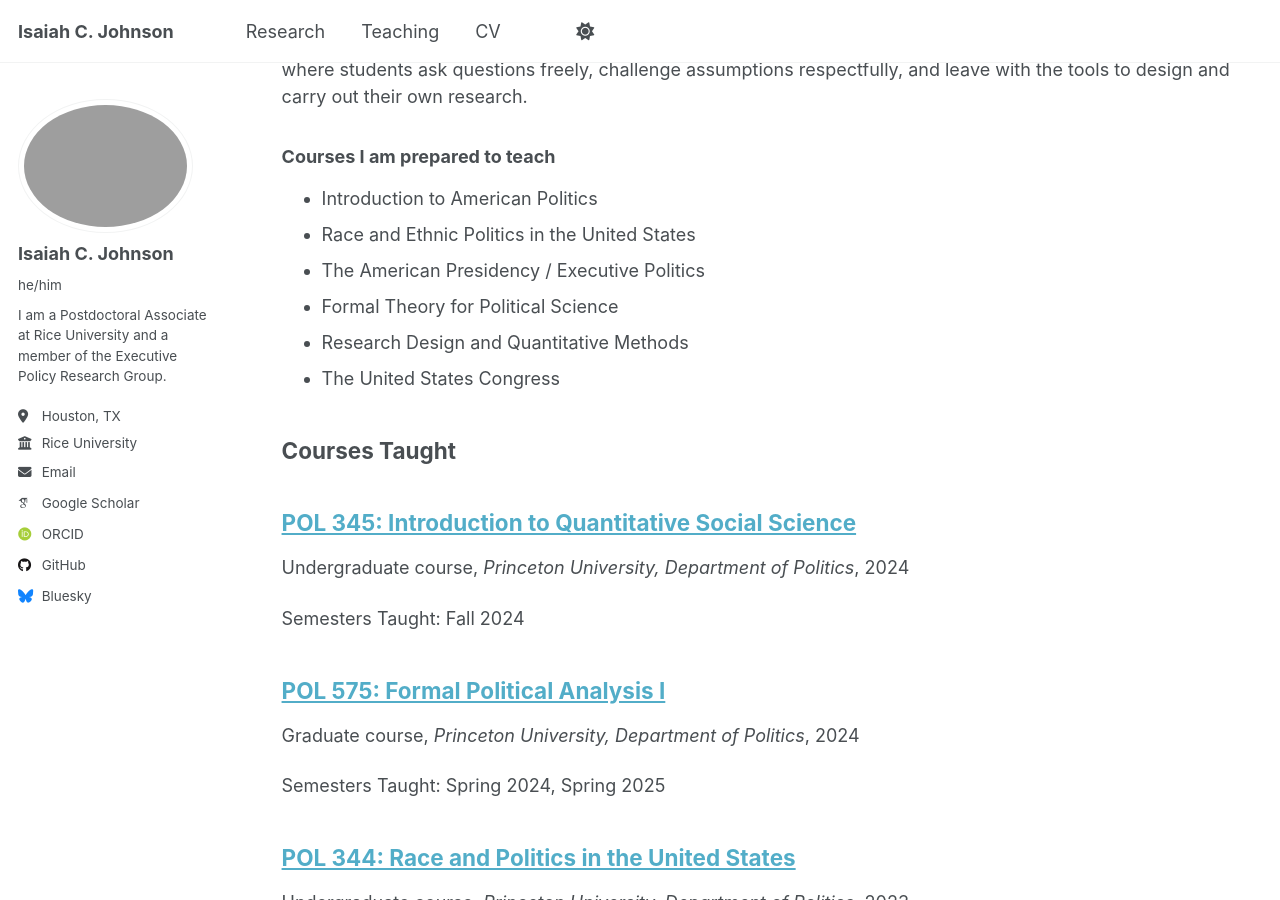
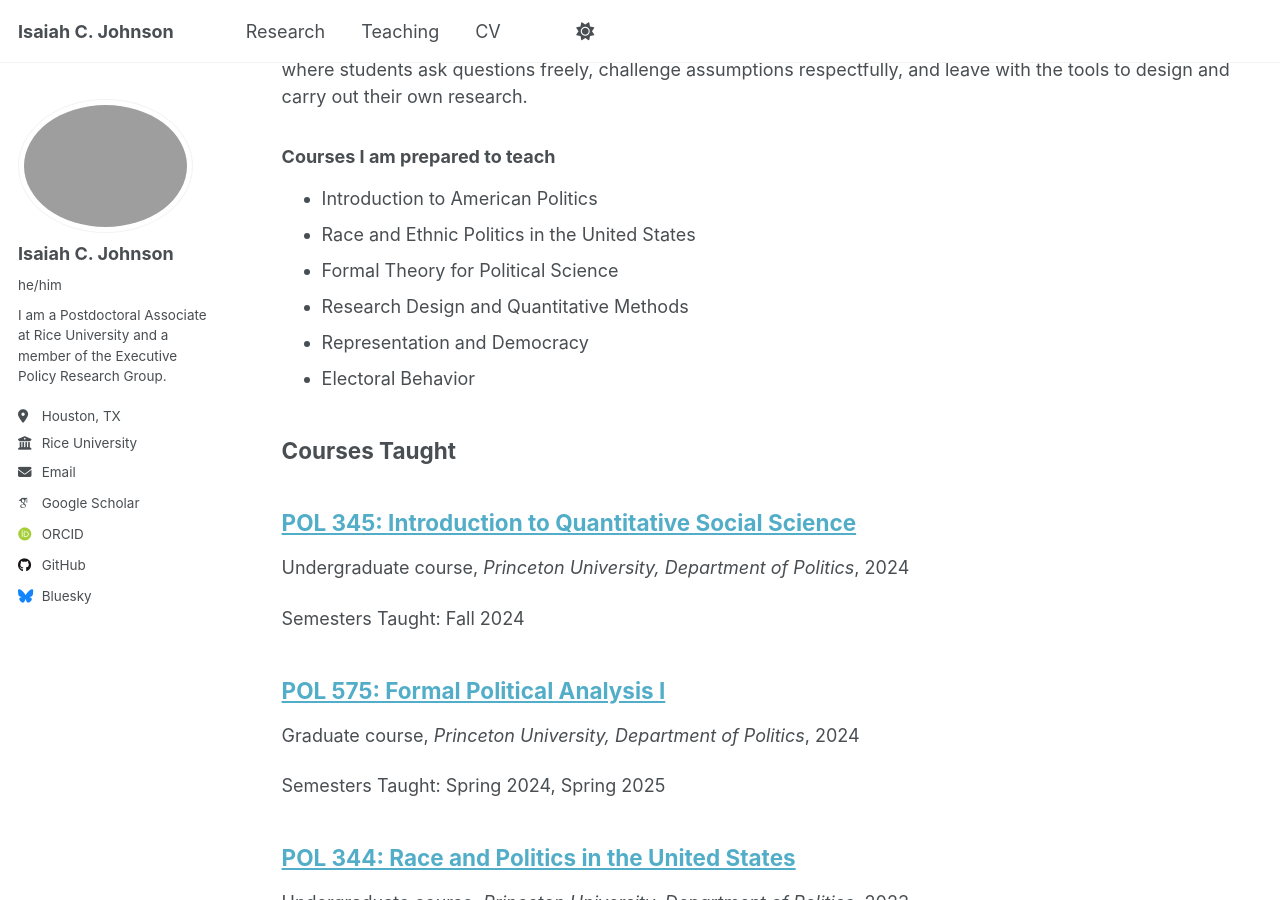
Before and after one commit to isaiahcjohnson/IsaiahCJohnson.github.io, a Jekyll site: the page built from _pages/teaching.md, in a window 1280 px wide and 900 px high, scrolled down 615 px. Built offline with Jekyll 4.4.1, drawn with Linux system fonts in a browser that asks for light colours; some web fonts are replaced.

Commit message:
modified:   _pages/teaching.md 	modified:   files/2026-09-02-Multiracial-Formal.pdf 	modified:   files/JohnsonI_CV.pdf

```diff
--- a/_pages/teaching.md
+++ b/_pages/teaching.md
@@ -22,9 +22,9 @@ My teaching philosophy centers on the idea that education should not be “one s
 
 - Introduction to American Politics
 - Race and Ethnic Politics in the United States
-- The American Presidency / Executive Politics
 - Formal Theory for Political Science
 - Research Design and Quantitative Methods
-- The United States Congress
+- Representation and Democracy
+- Electoral Behavior
 
 ## Courses Taught
```
Also changed, not shown: 2 other files.
